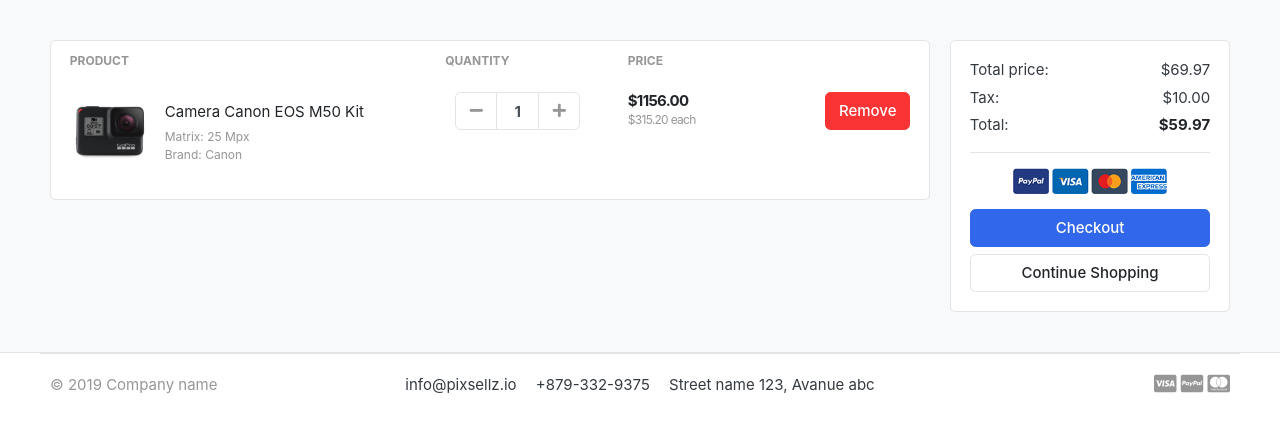
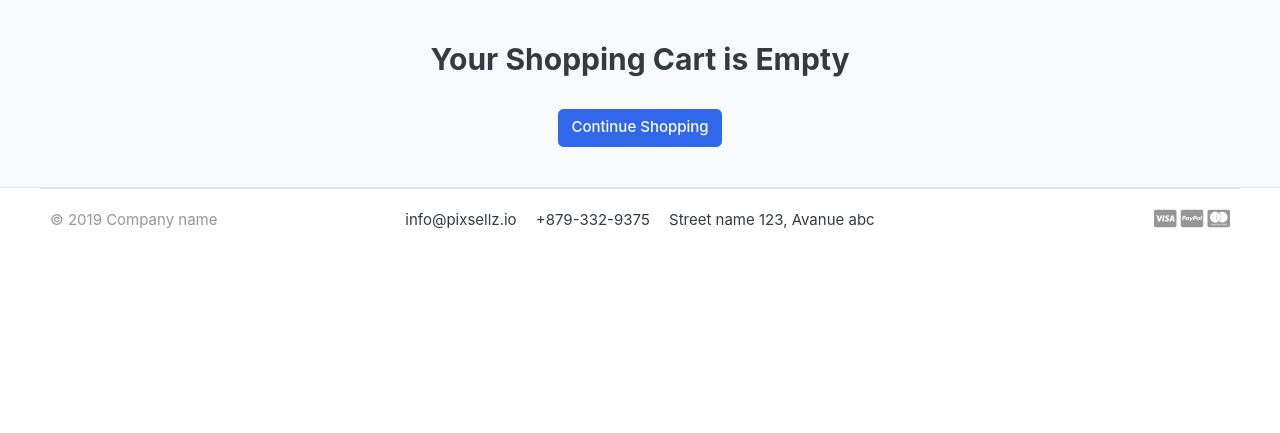
Before and after one commit to nobahar-dev/greatkart-django, a Django app: page /carts/ in a window 1280 px wide. Shown: the part 118-551 px from the top of the page. Run offline with Django 5.2, Linux system fonts and the light colour scheme; data comes from the database, SQL or seed files in the repository; both versions use the stored data as it was after the commit; some libraries are stand-ins or nearby versions; some web fonts are replaced.

Commit message:
1/17/2024

```diff
--- /dev/null
+++ b/Carts/context_processors.py
@@ -0,0 +1,21 @@
+from django.http import HttpRequest
+
+from Carts.models import Cart, CartItem
+from Carts.views import _cart_id
+
+
+def cart_counter(request: HttpRequest):
+    cart_count = 0
+
+    if 'admin' in request.path:
+        return {}
+    else:
+        try:
+            my_cart = Cart.objects.filter(cart_id=_cart_id(request)).first()
+            cart_items = CartItem.objects.all().filter(cart=my_cart)
+
+            for cart_item in cart_items:
+                cart_count += cart_item.quantity
+        except Cart.DoesNotExist:
+            pass
+        return dict(cart_count=cart_count)
--- a/Carts/models.py
+++ b/Carts/models.py
@@ -16,5 +16,8 @@ class CartItem(models.Model):
     quantity = models.IntegerField()
     is_active = models.BooleanField(default=True)
 
+    def sub_total(self):
+        return self.product.price * self.quantity
+
     def __str__(self):
-        return self.product
+        return self.product.product_name
--- a/Carts/urls.py
+++ b/Carts/urls.py
@@ -1,7 +1,9 @@
 from django.urls import path
-
-from Carts import views
+from . import views
 
 urlpatterns = [
-    path('', views.cart, name='cart')
+    path('', views.cart, name='cart'),
+    path('add_cart/<int:product_id>', views.add_cart, name='add_cart'),
+    path('remove_cart/<int:product_id>', views.remove_cart, name='remove_cart'),
+    path('remove_cart_item/<int:product_id>', views.remove_cart_item, name='remove_cart_item')
 ]
--- a/Carts/views.py
+++ b/Carts/views.py
@@ -1,5 +1,97 @@
-from django.shortcuts import render
+from django.core.exceptions import ObjectDoesNotExist
+from django.http import HttpRequest, HttpResponse
+from django.shortcuts import render, redirect, get_object_or_404
+
+from Carts.models import Cart, CartItem
+from Store.models import Product
+
+
+def _cart_id(request: HttpRequest):
+    my_cart_id = request.session.session_key
+
+    if not my_cart_id:
+        my_cart_id = request.session.create()
+
+    return my_cart_id
+
+
+def add_cart(request: HttpRequest, product_id):
+    if request.method == 'POST':
+        color = request.POST['color']
+        size = request.POST['size']
+
+    product: Product = Product.objects.get(id=product_id)
+
+    try:
+        my_cart: Cart = Cart.objects.get(cart_id=_cart_id(request))
+
+    except Cart.DoesNotExist:
+        my_cart: Cart = Cart.objects.create(cart_id=_cart_id(request))
+        my_cart.save()
+
+    try:
+        cart_item: CartItem = CartItem.objects.get(product=product, cart=my_cart)
+        cart_item.quantity += 1
+        cart_item.save()
+
+    except CartItem.DoesNotExist:
+        cart_item: CartItem = CartItem.objects.create(
+            product=product,
+            quantity=1,
+            cart=my_cart
+        )
+        cart_item.save()
+    return redirect('cart')
 
 
 def cart(request):
-    return render(request, 'store/carts.html')
+    total_price = 0
+    quantity = 0
+    tax = 0
+    grand_total = 0
+    cart_items = None
+
+    try:
+        my_cart: Cart = Cart.objects.get(cart_id=_cart_id(request))
+        cart_items: CartItem = CartItem.objects.filter(cart=my_cart, is_active=True)
+
+        for cart_item in cart_items:
+            total_price += cart_item.product.price * cart_item.quantity
+            quantity += cart_item.quantity
+
+        tax = (2 * total_price) / 100
+        grand_total = total_price + tax
+
+    except ObjectDoesNotExist:
+        pass
+
+    context = {
+        'total_price': total_price,
+        'quantity': quantity,
+        'tax': tax,
+        'grand_total': grand_total,
+        'cart_items': cart_items
+    }
+    return render(request, 'store/carts.html', context)
+
+
+def remove_cart(request: HttpRequest, product_id: int):
+    my_cart = Cart.objects.get(cart_id=_cart_id(request))
+    product = Product.objects.get(id=product_id)
+    cart_item = CartItem.objects.get(product=product, cart=my_cart)
+
+    if cart_item.quantity > 1:
+        cart_item.quantity -= 1
+        cart_item.save()
+    else:
+        cart_item.delete()
+
+    return redirect('cart')
+
+
+def remove_cart_item(request: HttpRequest, product_id: int):
+    my_cart = Cart.objects.get(cart_id=_cart_id(request))
+    product = get_object_or_404(Product, id=product_id)
+    cart_item = CartItem.objects.get(cart=my_cart, product=product)
+    cart_item.delete()
+    return redirect('cart')
--- a/GreetKart/settings.py
+++ b/GreetKart/settings.py
@@ -67,7 +67,8 @@ TEMPLATES = [
                 'django.template.context_processors.request',
                 'django.contrib.auth.context_processors.auth',
                 'django.contrib.messages.context_processors.messages',
-                'Category.context_processor.menu_links'
+                'Category.context_processor.menu_links',
+                'Carts.context_processors.cart_counter'
             ],
         },
     },
--- a/Store/urls.py
+++ b/Store/urls.py
@@ -4,6 +4,7 @@ from Store import views
 
 urlpatterns = [
     path('', views.store, name='store'),
-    path('<slug:category_slug>', views.store, name='products_by_category'),
-    path('<slug:category_slug>/<slug:product_slug>', views.product_detail, name='product_detail')
+    path('category/<slug:category_slug>/', views.store, name='products_by_category'),
+    path('product/<slug:category_slug>/<slug:product_slug>/', views.product_detail, name='product_detail'),
+    path('search/', views.search, name='search')
 ]
--- a/templates/includes/navbar.html
+++ b/templates/includes/navbar.html
@@ -48,9 +48,10 @@
                 </div> <!-- col.// -->
                 <a href="{% url 'store' %}" class="btn btn-outline-primary">Store</a>
                 <div class="col-lg  col-md-6 col-sm-12 col">
-                    <form action="#" class="search">
+                    <form action="{% url 'search' %}" class="search" method="get">
+                        {% csrf_token %}
                         <div class="input-group w-100">
-                            <input type="text" class="form-control" style="width:60%;" placeholder="Search">
+                            <input type="text" class="form-control" style="width:60%;" placeholder="Search" name="keyword">
 
                             <div class="input-group-append">
                                 <button class="btn btn-primary" type="submit">
@@ -69,9 +70,9 @@
                                 <a href="./register.html"> Register</a>
                             </div>
                         </div>
-                        <a href="./cart.html" class="widget-header pl-3 ml-3">
+                        <a href="{% url 'cart' %}" class="widget-header pl-3 ml-3">
                             <div class="icon icon-sm rounded-circle border"><i class="fa fa-shopping-cart"></i></div>
-                            <span class="badge badge-pill badge-danger notify">0</span>
+                            <span class="badge badge-pill badge-danger notify">{{ cart_count }}</span>
                         </a>
                     </div> <!-- widgets-wrap.// -->
                 </div> <!-- col.// -->
--- a/templates/store/carts.html
+++ b/templates/store/carts.html
@@ -6,7 +6,12 @@
         <div class="container">
 
             <!-- ============================ COMPONENT 1 ================================= -->
-
+            {% if not cart_items %}
+                <h2 class="text-center">Your Shopping Cart is Empty</h2><br>
+                <div class="text-center">
+                    <a href="{% url 'store' %}" class="btn btn-primary">Continue Shopping</a>
+                </div>
+            {% else %}
                 <div class="row">
                     <aside class="col-lg-9">
                         <div class="card">
@@ -20,13 +25,17 @@
                                 </tr>
                                 </thead>
                                 <tbody>
+                                {% for cart_item in cart_items %}
                                     <tr>
                                         <td>
                                             <figure class="itemside align-items-center">
-                                        <div class="aside"><img src="{% static 'images/items/11.jpg' %}" class="img-sm"></div>
+                                                <div class="aside"><img src="{{ cart_item.product.image.url }}"
+                                                                        alt="{{ cart_item.product.product_name }}"
+                                                                        class="img-sm"></div>
                                                 <figcaption class="info">
-                                            <a href="#" class="title text-dark">Camera Canon EOS M50 Kit</a>
-                                            <p class="text-muted small">Matrix: 25 Mpx <br> Brand: Canon</p>
+                                                    <a href="{{ cart_item.product.get_url }}"
+                                                       class="title text-dark">{{ cart_item.product.product_name }}</a>
+                                                    <p class="text-muted small">Color: 25 Mpx <br> Size: Canon</p>
                                                 </figcaption>
                                             </figure>
                                         </td>
@@ -35,27 +44,33 @@
                                             <div class="col">
                                                 <div class="input-group input-spinner">
                                                     <div class="input-group-prepend">
-                                                <button class="btn btn-light" type="button" id="button-plus"><i
-                                                        class="fa fa-minus"></i></button>
+                                                        <a href="{% url 'remove_cart' cart_item.product.id %}"
+                                                           class="btn btn-light" id="button-minus"><i
+                                                                class="fa fa-minus"></i></a>
                                                     </div>
-                                            <input type="text" class="form-control" value="1">
+                                                    <input type="text" class="form-control"
+                                                           value="{{ cart_item.quantity }}">
                                                     <div class="input-group-append">
-                                                <button class="btn btn-light" type="button" id="button-minus"><i
-                                                        class="fa fa-plus"></i></button>
+                                                        <a href="{% url 'add_cart' cart_item.product.id %}"
+                                                           class="btn btn-light" type="button" id="button-plus">
+                                                            <i class="fa fa-plus"></i>
+                                                        </a>
                                                     </div>
                                                 </div> <!-- input-group.// -->
                                             </div> <!-- col.// -->
                                         </td>
                                         <td>
                                             <div class="price-wrap">
-                                        <var class="price">$1156.00</var>
-                                        <small class="text-muted"> $315.20 each </small>
+                                                <var class="price">${{ cart_item.sub_total }}</var>
+                                                <small class="text-muted"> ${{ cart_item.product.price }} each </small>
                                             </div> <!-- price-wrap .// -->
                                         </td>
                                         <td class="text-right">
-                                    <a href="" class="btn btn-danger"> Remove</a>
+                                            <a href="{% url 'remove_cart_item' cart_item.product.id %}"
+                                               class="btn btn-danger"> Remove</a>
                                         </td>
                                     </tr>
+                                {% endfor %}
                                 </tbody>
                             </table>
                         </div> <!-- card.// -->
@@ -67,22 +82,22 @@
                             <div class="card-body">
                                 <dl class="dlist-align">
                                     <dt>Total price:</dt>
-                                <dd class="text-right">$69.97</dd>
+                                    <dd class="text-right">${{ total_price }}</dd>
                                 </dl>
                                 <dl class="dlist-align">
                                     <dt>Tax:</dt>
-                                <dd class="text-right"> $10.00</dd>
+                                    <dd class="text-right"> ${{ tax }}</dd>
                                 </dl>
                                 <dl class="dlist-align">
                                     <dt>Total:</dt>
-                                <dd class="text-right text-dark b"><strong>$59.97</strong></dd>
+                                    <dd class="text-right text-dark b"><strong>${{ grand_total }}</strong></dd>
                                 </dl>
                                 <hr>
                                 <p class="text-center mb-3">
                                     <img src="{% static 'images/misc/payments.png' %}" height="26">
                                 </p>
                                 <a href="./place-order.html" class="btn btn-primary btn-block"> Checkout </a>
-                            <a href="./store.html" class="btn btn-light btn-block">Continue Shopping</a>
+                                <a href="{% url 'store' %}" class="btn btn-light btn-block">Continue Shopping</a>
                             </div> <!-- card-body.// -->
                         </div> <!-- card.// -->
 
@@ -90,6 +105,7 @@
 
 
                 </div> <!-- row.// -->
+            {% endif %}
             <!-- ============================ COMPONENT 1 END .// ================================= -->
 
         </div> <!-- container .//  -->
```
Also changed, not shown: Store/admin.py (+8 -1 lines), Store/models.py (+27 -1 lines), Store/views.py (+31 -4 lines), templates/store/product_detail.html (+21 -35 lines), templates/store/store.html (+29 -5 lines), Store/migrations/0002_variation.py (added), db.sqlite3 (added), 1 other file. Lines whose indentation alone changed are shown as unchanged.
